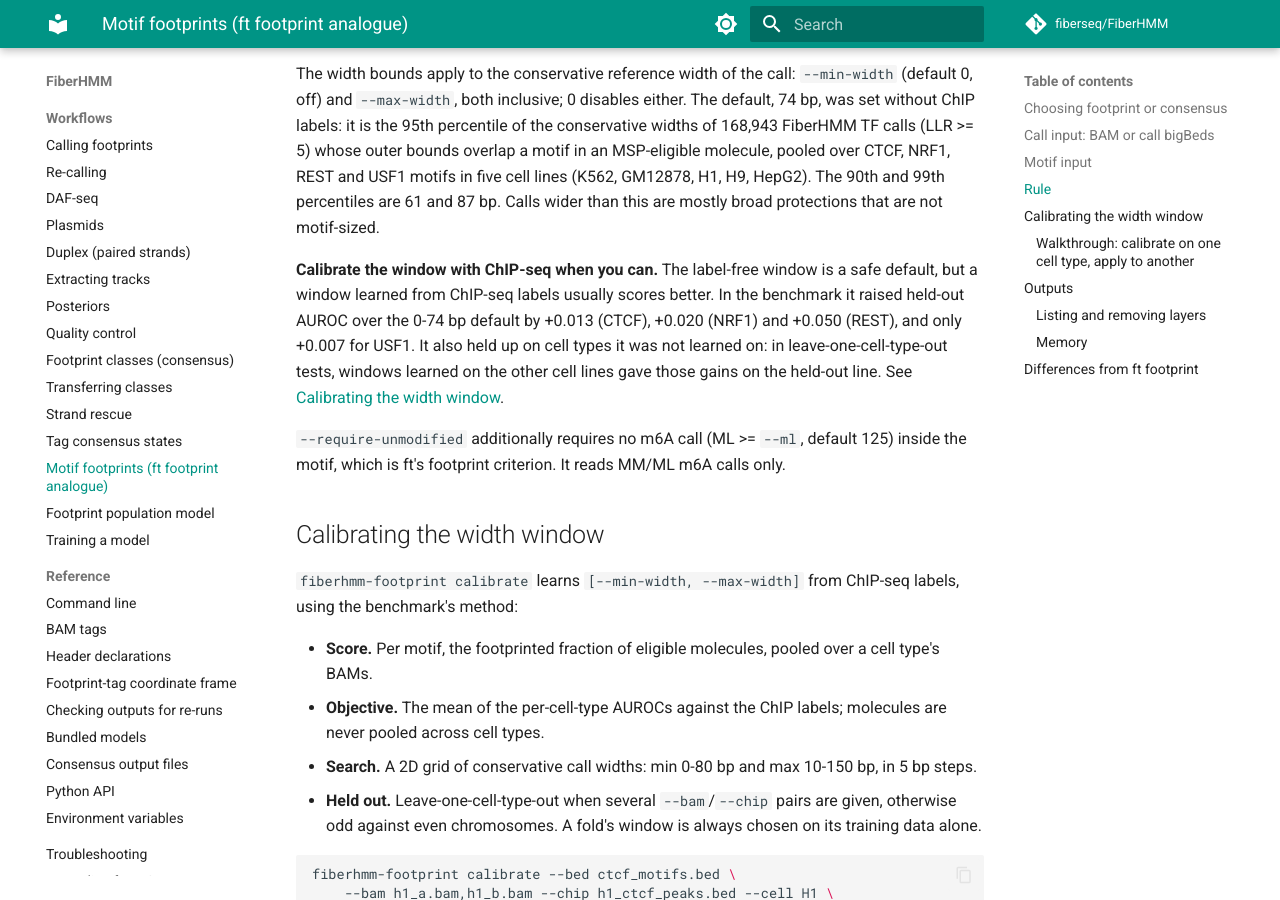
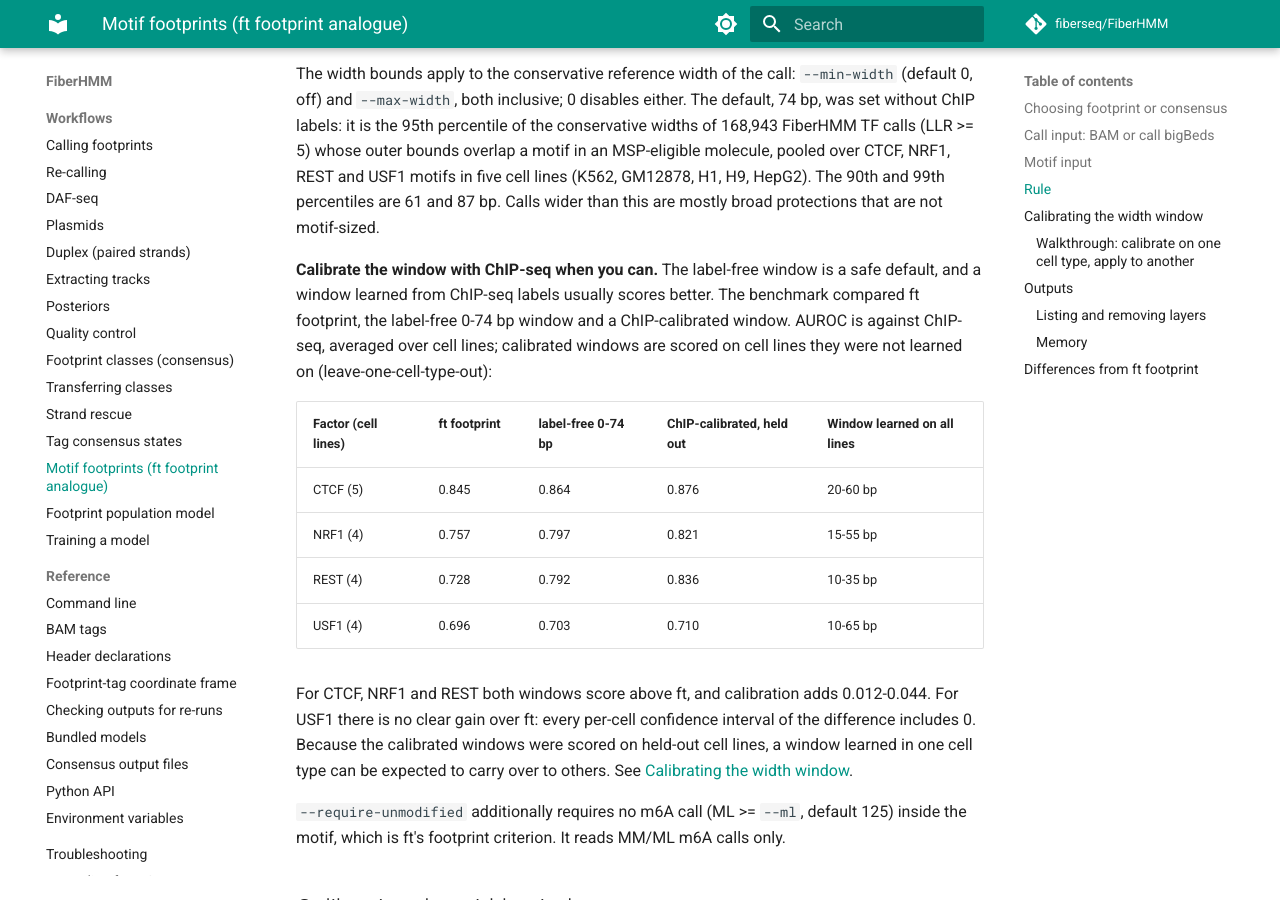
Before and after one commit to fiberseq/FiberHMM, an MkDocs documentation site: the page built from docs/workflows/motif-footprint.md, in a window 1280 px wide and 900 px high, scrolled down 3313 px. Built offline with MkDocs 1.6.1 and Material for MkDocs 9.7.7, drawn with Linux system fonts in a browser that asks for light colours; comment, search, counter and statistics services are not loaded; some of the changed text lies outside the part shown.

Commit message:
docs: final 3.1.0 benchmark numbers for fiberhmm-footprint
ft / label-free 0-74 bp / ChIP-calibrated (held out): CTCF .845/.864/.876,
NRF1 .757/.797/.821, REST .728/.792/.836, USF1 .696/.703/.710 (no clear gain
over ft); learned windows and in-sample optimism (up to 0.02) updated.

Co-Authored-By: Claude Opus 5.5 <noreply@anthropic.com>

````diff
--- a/docs/workflows/motif-footprint.md
+++ b/docs/workflows/motif-footprint.md
@@ -141,12 +141,25 @@ molecule, pooled over CTCF, NRF1, REST and USF1 motifs in five cell lines
 motif-sized.
 
 **Calibrate the window with ChIP-seq when you can.** The label-free window is
-a safe default, but a window learned from ChIP-seq labels usually scores
-better. In the benchmark it raised held-out AUROC over the 0-74 bp default by
-+0.013 (CTCF), +0.020 (NRF1) and +0.050 (REST), and only +0.007 for USF1. It
-also held up on cell types it was not learned on: in leave-one-cell-type-out
-tests, windows learned on the other cell lines gave those gains on the held-out
-line. See [Calibrating the width window](#calibrating-the-width-window).
+a safe default, and a window learned from ChIP-seq labels usually scores
+better. The benchmark compared ft footprint, the label-free 0-74 bp window
+and a ChIP-calibrated window. AUROC is against ChIP-seq, averaged over cell
+lines; calibrated windows are scored on cell lines they were not learned on
+(leave-one-cell-type-out):
+
+| Factor (cell lines) | ft footprint | label-free 0-74 bp | ChIP-calibrated, held out | Window learned on all lines |
+|---|---|---|---|---|
+| CTCF (5) | 0.845 | 0.864 | 0.876 | 20-60 bp |
+| NRF1 (4) | 0.757 | 0.797 | 0.821 | 15-55 bp |
+| REST (4) | 0.728 | 0.792 | 0.836 | 10-35 bp |
+| USF1 (4) | 0.696 | 0.703 | 0.710 | 10-65 bp |
+
+For CTCF, NRF1 and REST both windows score above ft, and calibration adds
+0.012-0.044. For USF1 there is no clear gain over ft: every per-cell
+confidence interval of the difference includes 0. Because the calibrated
+windows were scored on held-out cell lines, a window learned in one cell
+type can be expected to carry over to others. See
+[Calibrating the width window](#calibrating-the-width-window).
 
 `--require-unmodified` additionally requires no m6A call (ML >= `--ml`,
 default 125) inside the motif, which is ft's footprint criterion. It reads
@@ -216,7 +229,7 @@ within 0.005 AUROC of the optimum, for choosing conservative bounds), the
 held-out AUROC per fold, and a ready-to-paste line:
 
 ```text
-use: fiberhmm-footprint --min-width 25 --max-width 55 --require-unmodified
+use: fiberhmm-footprint --min-width 20 --max-width 60 --require-unmodified
   or: fiberhmm-footprint --settings ctcf_window.settings.json
 ```
 
@@ -233,7 +246,7 @@ It writes:
 
 A window learned in one cell type can be applied to another with `--settings`.
 The window is specific to the factor: report the held-out AUROC, not the
-in-sample one, which overstated AUROC by 0.006-0.034 in the benchmark. The
+in-sample one, which overstated AUROC by up to 0.02 in the benchmark. The
 benchmark windows were learned with `--require-unmodified`.
 
 ## Outputs
````
Also changed, not shown: README.md (+5 -1 lines), 1 other file.
